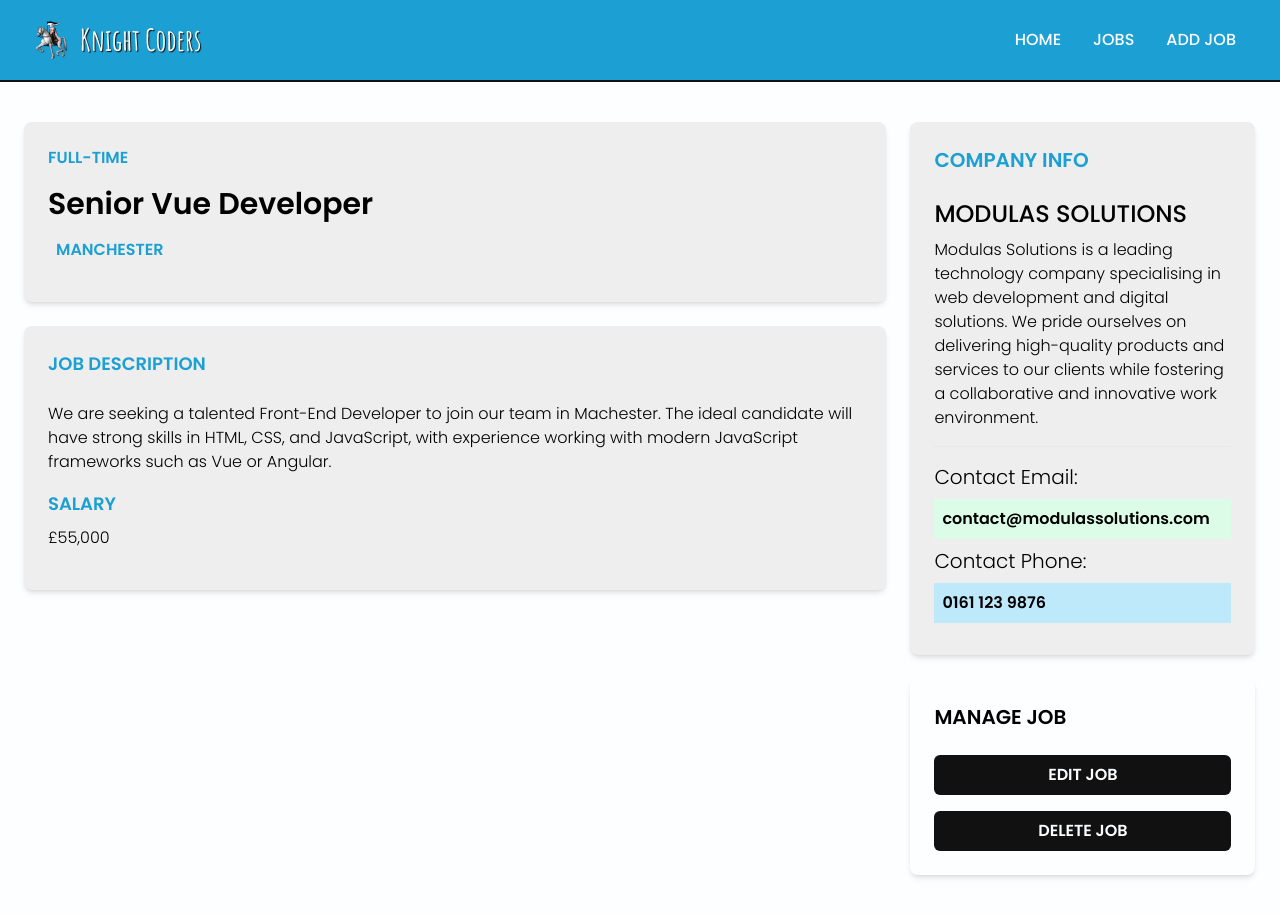
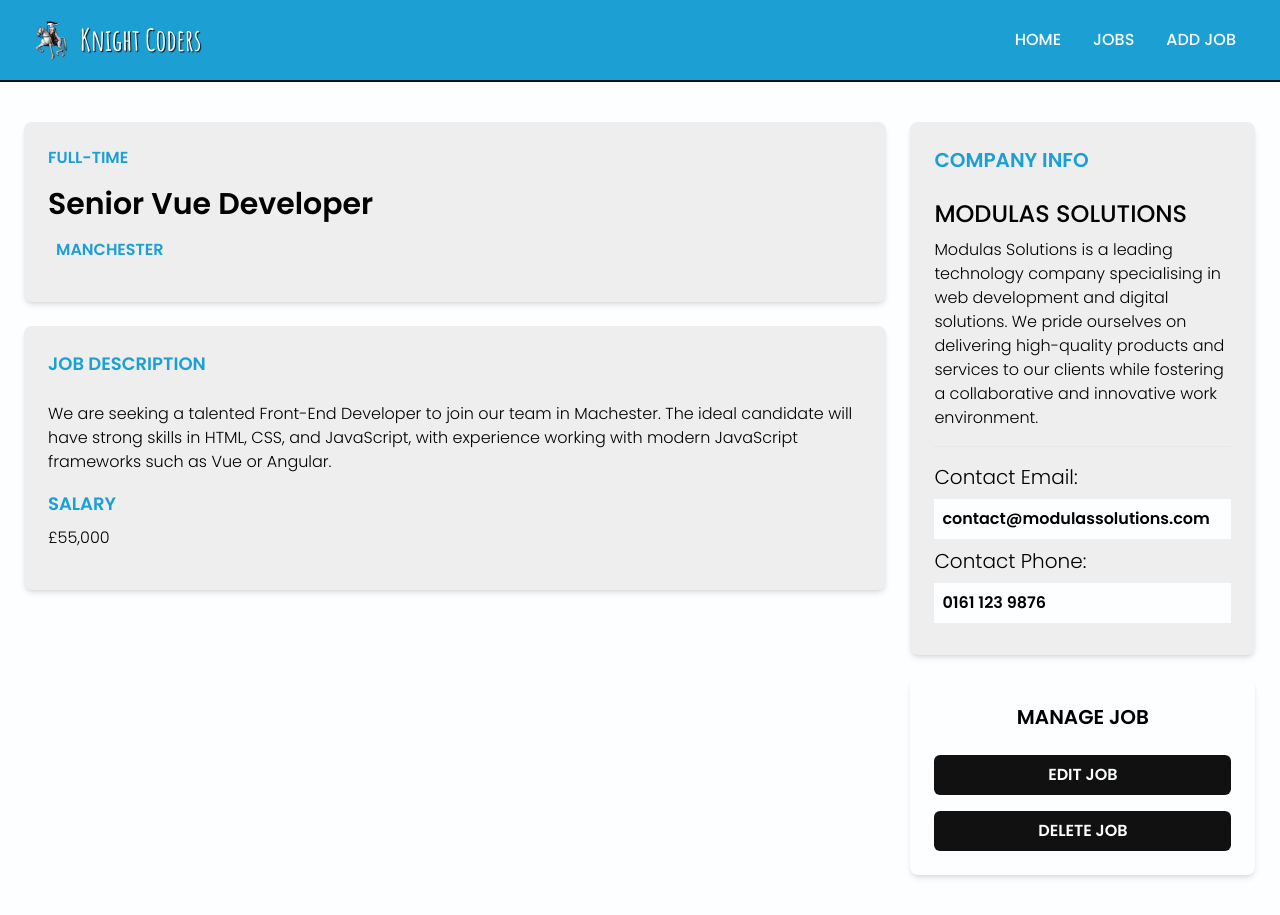
Before and after one commit to Nimira43/Knight-Coders, a Vue app: page /jobs/1 in a window 1280 px wide. Built offline with nearby package versions, Linux system fonts and the light colour scheme.

Commit message:
Last of the CSS updates for now.

```diff
--- a/src/views/JobView.vue
+++ b/src/views/JobView.vue
@@ -58,17 +58,17 @@
 
             <h3 class='text-xl'>Contact Email:</h3>
 
-            <p class='my-2 bg-green-100 p-2 font-semibold'>
+            <p class='my-2 bg-light p-2 font-semibold'>
               contact@modulassolutions.com
             </p>
 
             <h3 class='text-xl'>Contact Phone:</h3>
 
-            <p class='my-2 bg-main-light p-2 font-semibold'>0161 123 9876</p>
+            <p class='my-2 bg-light p-2 font-semibold'>0161 123 9876</p>
           </div>
 
           <div class='bg-light p-6 rounded-lg shadow-md mt-6'>
-            <h3 class='text-xl font-semibold mb-6 uppercase '>Manage Job</h3>
+            <h3 class='text-xl text-center font-semibold mb-6 uppercase '>Manage Job</h3>
             <a
               href='/jobs/add'
               class='bg-dark hover:bg-grey-dark text-light text-center uppercase font-semibold py-2 px-4 rounded-md w-full focus:outline-none focus:shadow-outline mt-4 block'
--- a/tailwind.config.js
+++ b/tailwind.config.js
@@ -5,7 +5,7 @@ export default {
     extend: {
       colors: {
         'main': '#1c9fd3',
-        'main-light': '#bee9fa',
+        'main-light': '#ecfaff',
         'light': '#fcfeff',
         'dark': '#111',
         'grey-dark': '#333',
```
